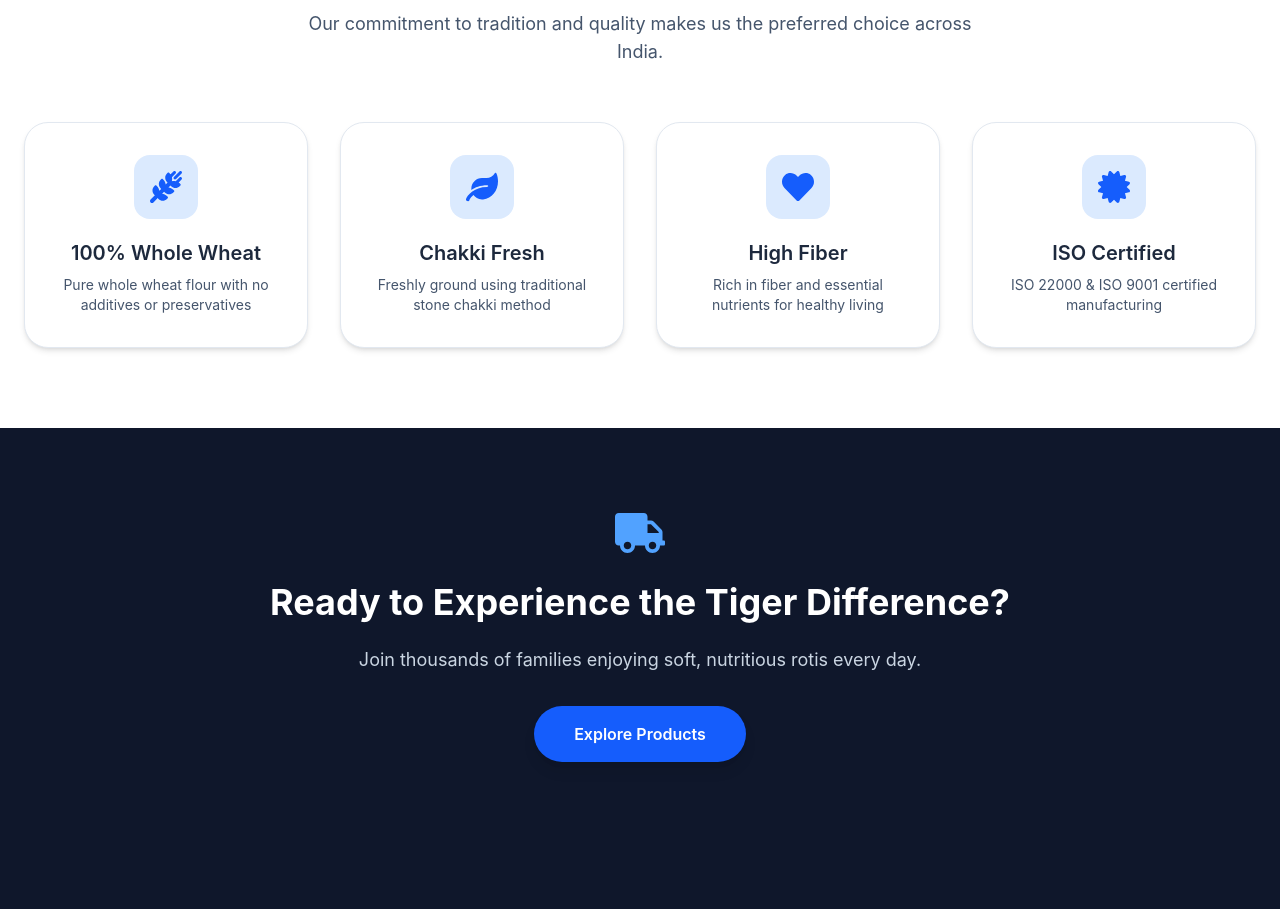
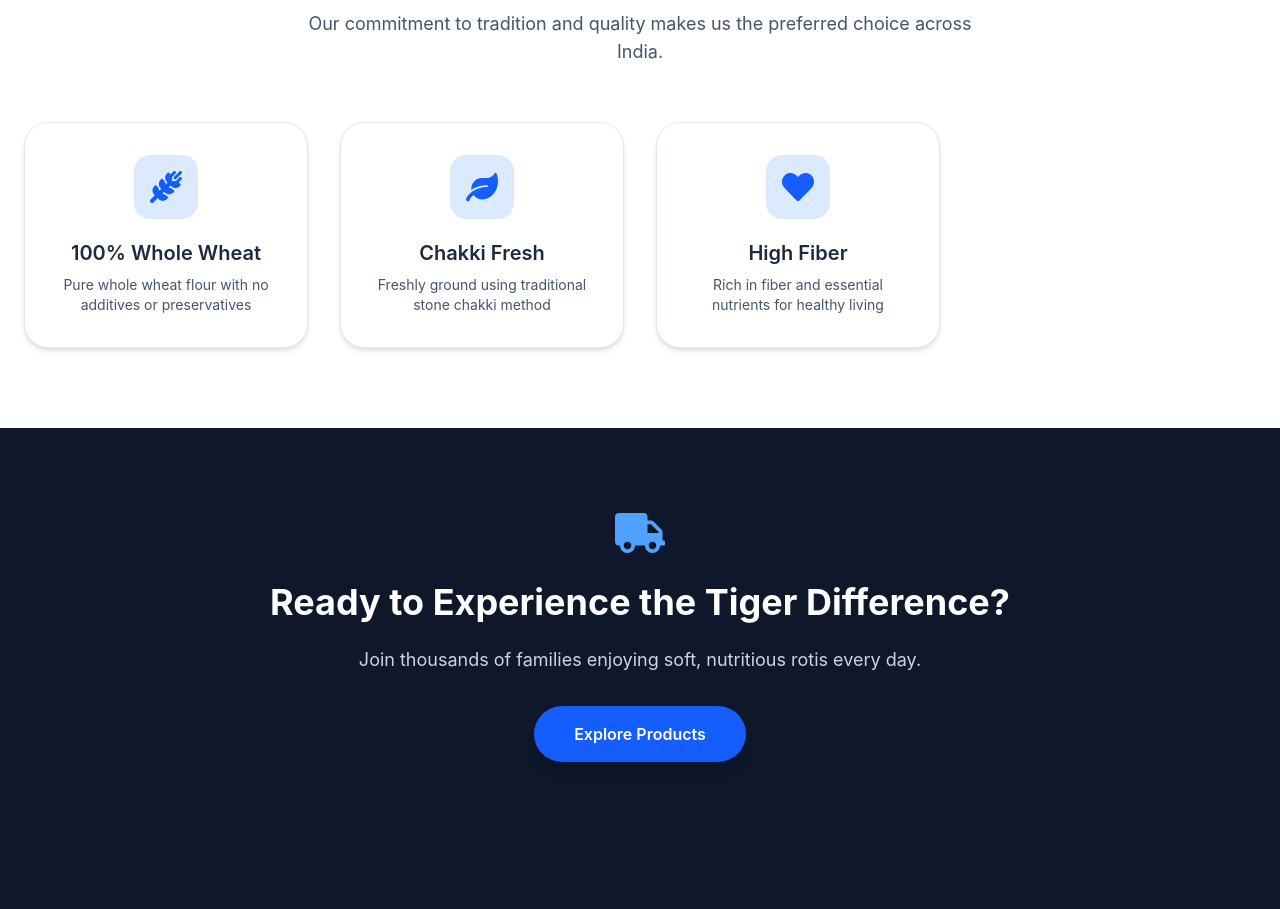
Before and after one commit to Vikramsolanki12/Khiljee-Industries, a React (Vite) app: page / in a window 1280 px wide. Shown: the part 880-1789 px from the top of the page. Built offline with nearby package versions, Linux system fonts and the light colour scheme.

Commit message:
Update Home.jsx

```diff
--- a/src/pages/Home.jsx
+++ b/src/pages/Home.jsx
@@ -25,11 +25,6 @@
       icon: <FaHeart size={32} />,
       title: "High Fiber",
       description: "Rich in fiber and essential nutrients for healthy living",
-    },
-    {
-      icon: <FaCertificate size={32} />,
-      title: "ISO Certified",
-      description: "ISO 22000 & ISO 9001 certified manufacturing",
     },
   ];
 
```
